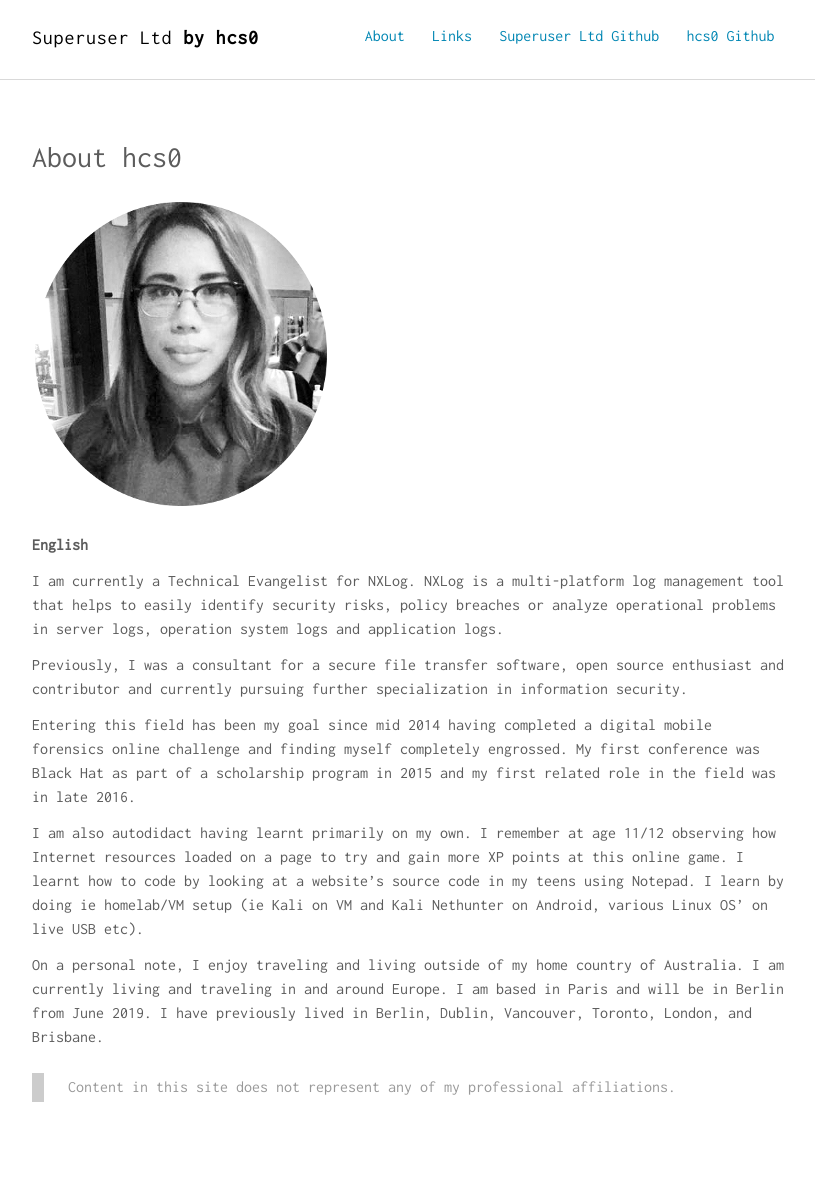
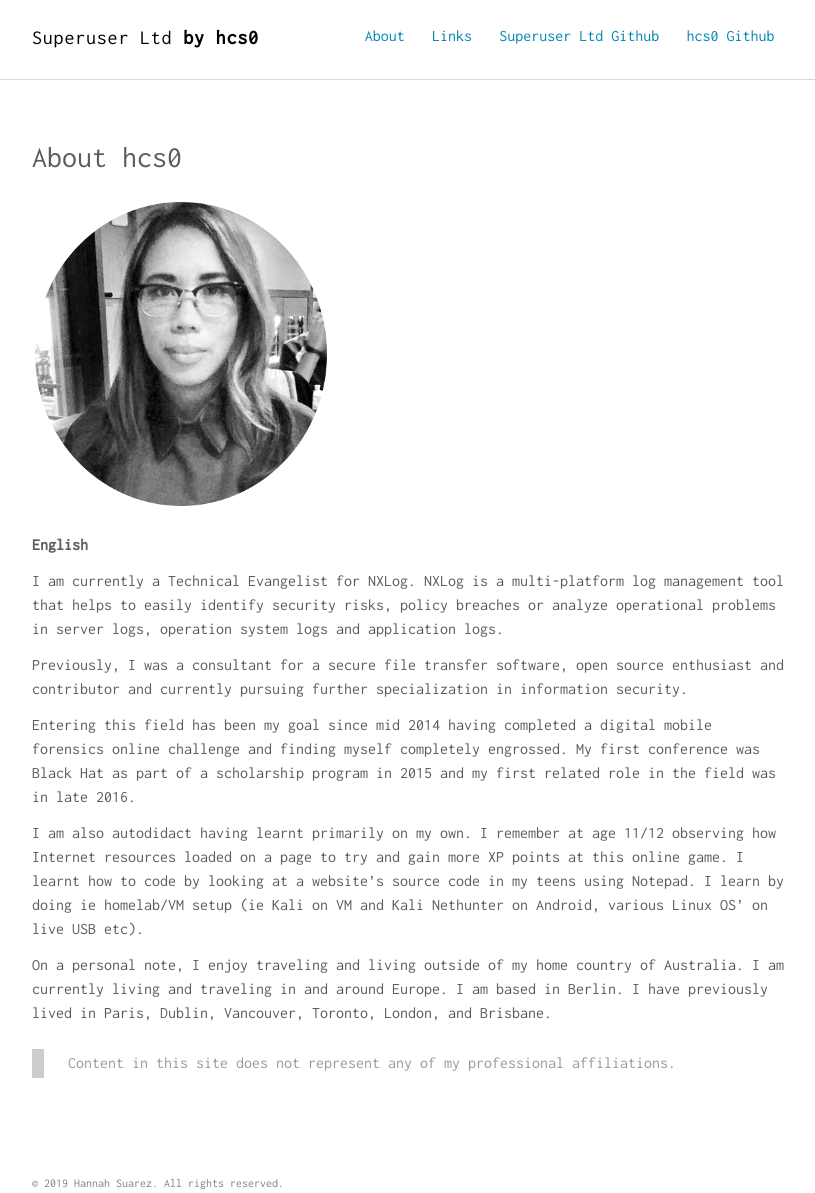
Before and after one commit to hcs0/hannahsuarez.github.io, a Jekyll site: the page built from about.md, in a window 1280 px wide. Shown: the top 1193 px of the page, without its empty margins (232-1047 px from the left). Built offline with Jekyll 4.4.1, drawn with Linux system fonts in a browser that asks for light colours; nearby versions of some CDN libraries.

Commit message:
Update about

```diff
--- a/about.md
+++ b/about.md
@@ -28,6 +28,6 @@ etc).
 
 On a personal note, I enjoy traveling and living outside of my home country of
 Australia. I am currently living and traveling in and around Europe.  I am
-based in Paris and will be in Berlin from June 2019. I have previously lived in Berlin, Dublin, Vancouver, Toronto, London, and Brisbane.
+based in Berlin. I have previously lived in Paris, Dublin, Vancouver, Toronto, London, and Brisbane.
 
 > Content in this site does not represent any of my professional affiliations.
```
